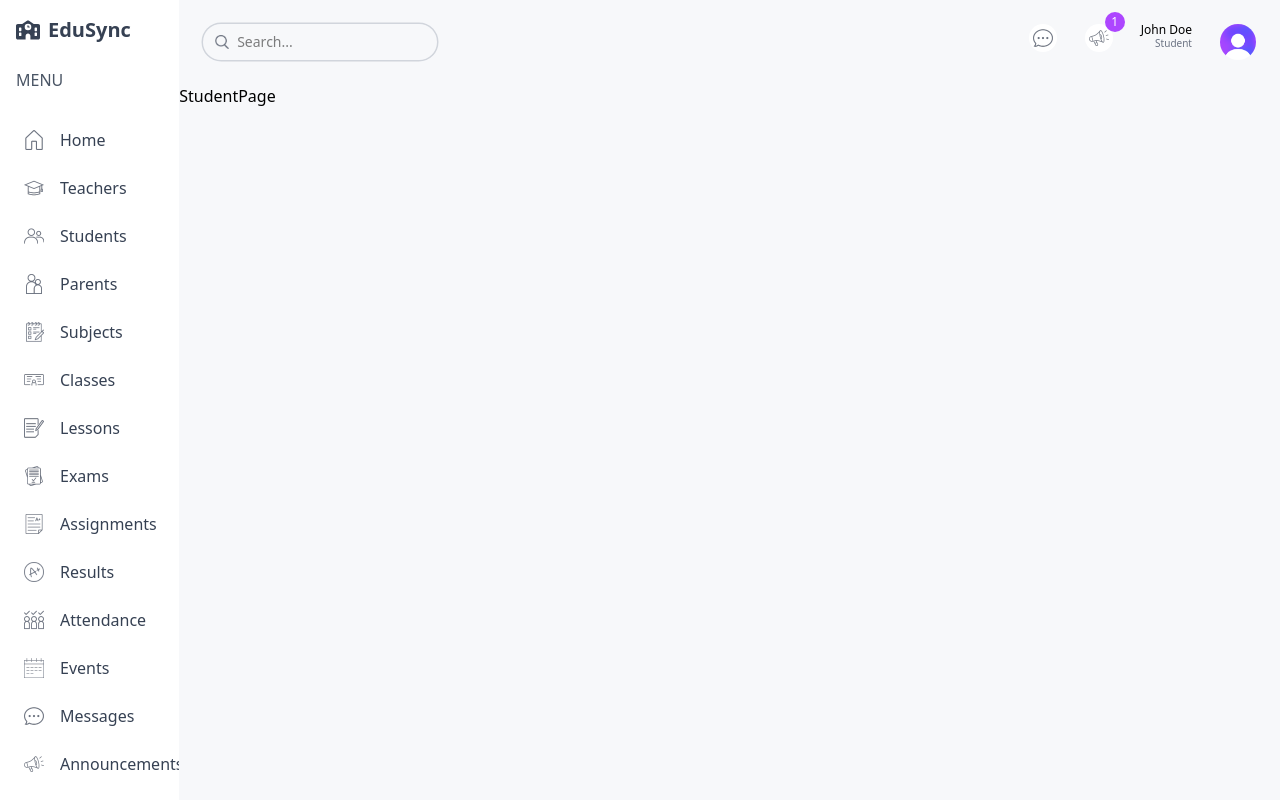
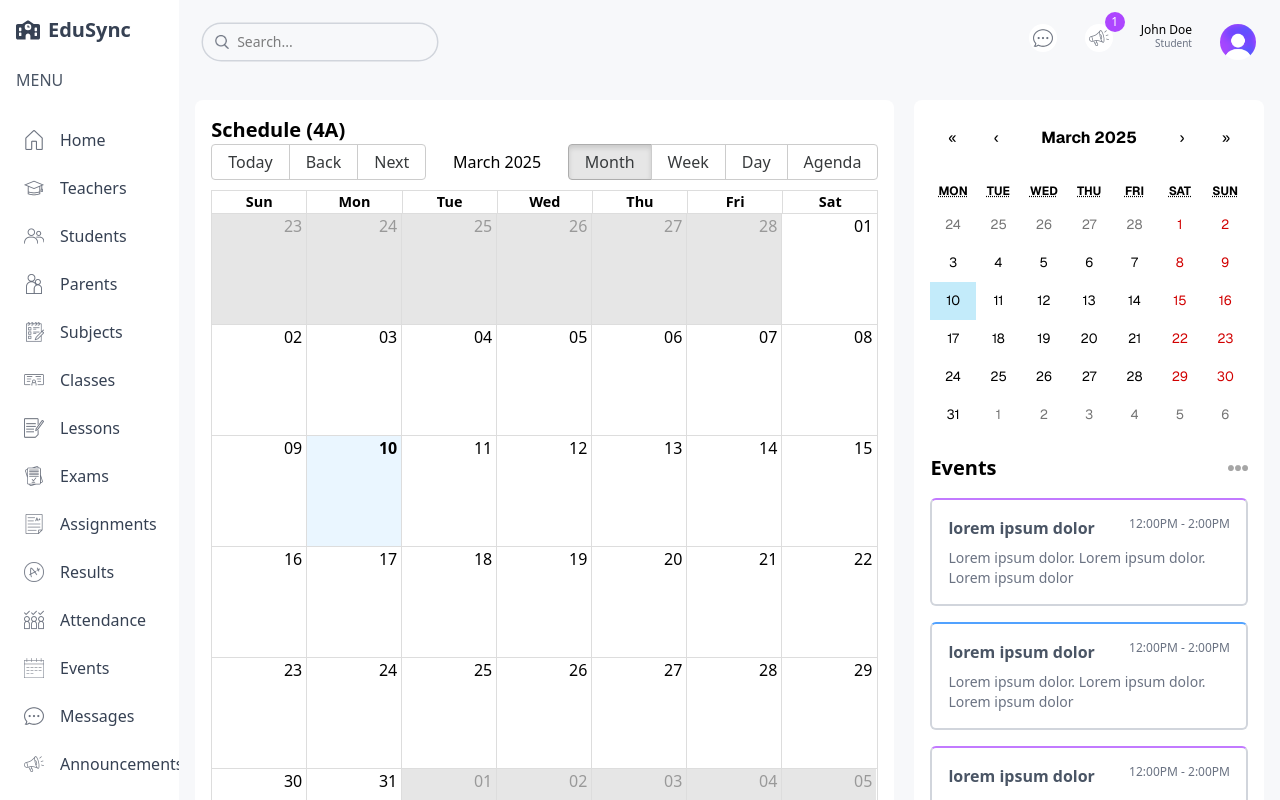
Before and after one commit to rawdaymohamed/edu-sync, a Next.js app: page /dashboard/student in a window 1280 px wide. Built offline with nearby package versions, Linux system fonts and the light colour scheme.

Commit message:
Feat: Add student dashboard and react big calendar component ui

```diff
--- a/package.json
+++ b/package.json
@@ -9,8 +9,11 @@
     "lint": "next lint"
   },
   "dependencies": {
+    "@types/react-big-calendar": "^1.16.1",
+    "moment": "^2.30.1",
     "next": "15.3.0",
     "react": "^19.0.0",
+    "react-big-calendar": "^1.18.0",
     "react-calendar": "^5.1.0",
     "react-dom": "^19.0.0",
     "react-icons": "^5.5.0",
--- a/src/app/dashboard/student/page.tsx
+++ b/src/app/dashboard/student/page.tsx
@@ -1,7 +1,23 @@
+import Announcements from "@/components/Announcements";
+import BigCalendar from "@/components/BigCalendar";
+import EventCalendar from "@/components/EventCalendar";
 import React from "react";
 
 const StudentPage = () => {
-  return <div>StudentPage</div>;
+  return <div className="p-4 flex flex-col gap-5 xl:flex-row h-full">
+    {/* Left */}
+    <div className="w-full xl:w-2/3">
+      <div className="h-full bg-white p-4 rounded-lg">
+        <h1 className="text-xl font-semibold">Schedule (4A)</h1>
+        <BigCalendar />
+      </div>
+    </div>
+    {/* Right */}
+    <div className="w-full xl:w-1/3">
+      <EventCalendar />
+      <Announcements />
+    </div>
+  </div>;
 };
 
 export default StudentPage;
--- a/src/app/globals.css
+++ b/src/app/globals.css
@@ -1,4 +1,5 @@
 @import "tailwindcss";
+
 .react-calendar {
   width: 100% !important;
   border: none !important;
--- /dev/null
+++ b/src/components/BigCalendar.tsx
@@ -0,0 +1,20 @@
+"use client"
+import { Calendar, momentLocalizer } from 'react-big-calendar'
+import moment from 'moment'
+import { calendarEvents } from '@/lib/data';
+import 'react-big-calendar/lib/css/react-big-calendar.css';
+// Setup the localizer by providing the moment (or globalize, or Luxon) Object
+// to the correct localizer.
+const localizer = momentLocalizer(moment) // or globalizeLocalizer
+
+const BigCalendar = () => (
+    <div className="h-full">
+        <Calendar
+            localizer={localizer}
+            events={calendarEvents}
+            startAccessor="start"
+            endAccessor="end"
+        />
+    </div>
+)
+export default BigCalendar;
```
Also changed, not shown: 1 other file (tests, documents, lock files or other folders).
